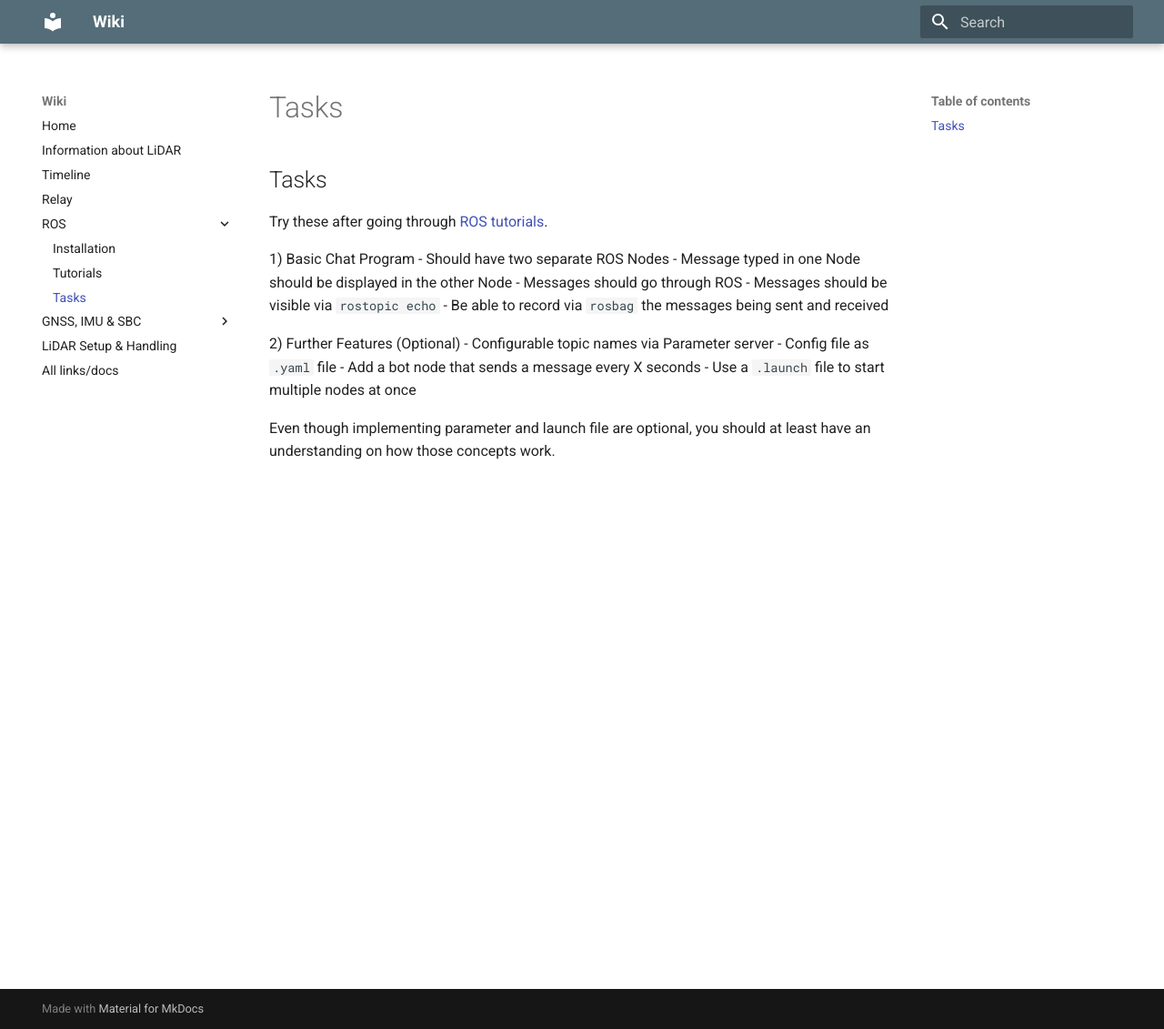
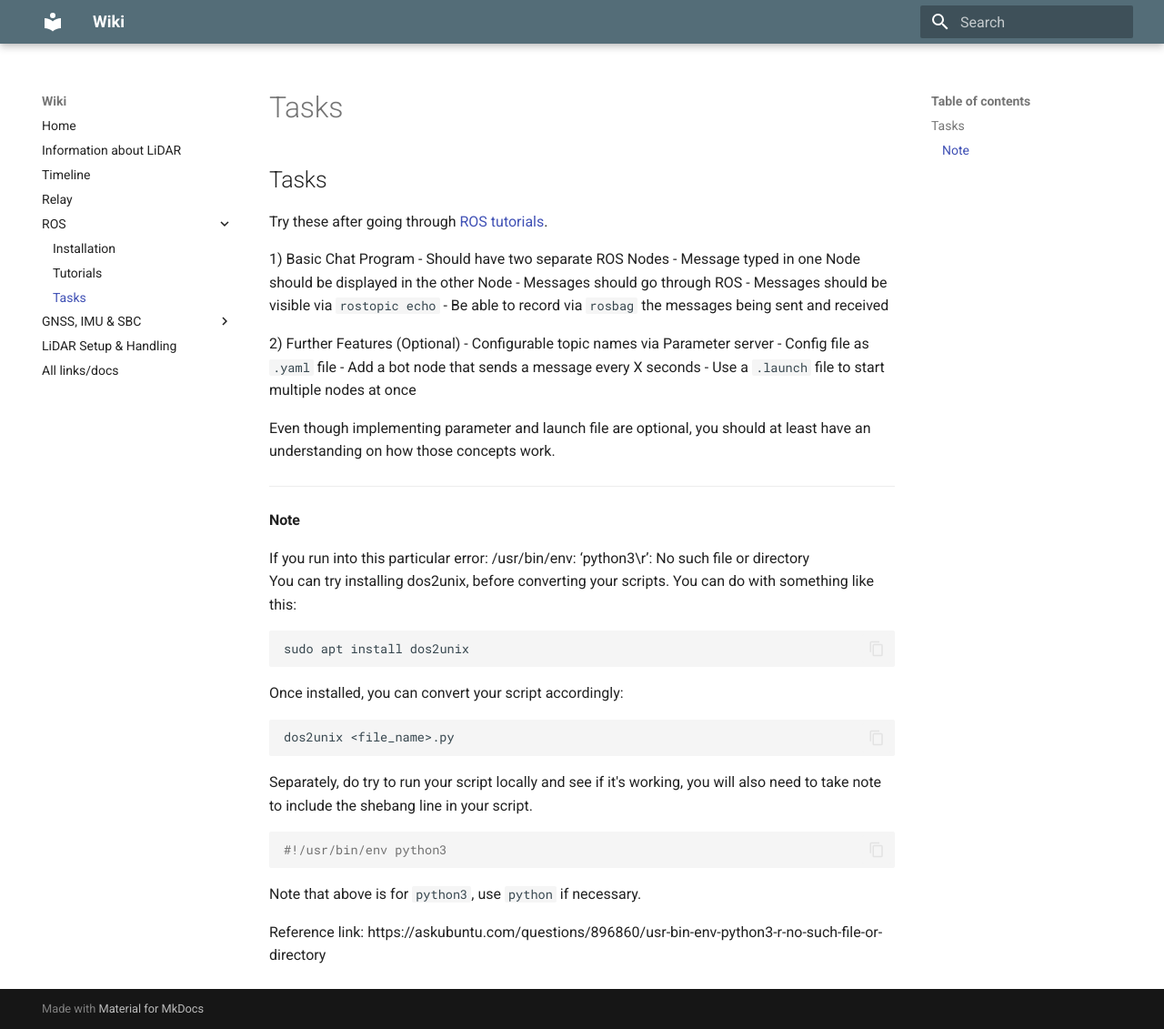
Before and after one commit to 23mel/mkdocs, an MkDocs documentation site: the page built from docs/ros-tasks.md, in a window 1280 px wide and 1131 px high. Shown: the whole window at 91% size. Built offline with MkDocs 1.6.1 and Material for MkDocs 9.7.7, drawn with Linux system fonts in a browser that asks for light colours.

Commit message:
Commit changes

````diff
--- a/docs/ros-tasks.md
+++ b/docs/ros-tasks.md
@@ -15,3 +15,23 @@ Try these after going through [ROS tutorials](ros-tutorials.md).
 - Use a `.launch` file to start multiple nodes at once
 
 Even though implementing parameter and launch file are optional, you should at least have an understanding on how those concepts work.
+___
+#### Note
+If you run into this particular error: /usr/bin/env: ‘python3\r’: No such file or directory
+You can try installing dos2unix, before converting your scripts. You can do with something like this:
+```bash
+sudo apt install dos2unix
+```
+
+Once installed, you can convert your script accordingly:
+```bash
+dos2unix <file_name>.py
+```
+
+Separately, do try to run your script locally and see if it's working, you will also need to take note to include the shebang line in your script.
+```python
+#!/usr/bin/env python3
+```
+Note that above is for `python3`, use `python` if necessary.
+
+Reference link: https://askubuntu.com/questions/896860/usr-bin-env-python3-r-no-such-file-or-directory
````
Also changed, not shown: docs/relay.md (+6 -1 lines), docs/ritz.md (+2 -0 lines), docs/sbc.md (+4 -3 lines), docs/timeline.md (+3 -1 lines), docs/assets/gnss_test.jpg, docs/assets/raj_roi.jpg (added), docs/assets/raj_xyz.jpg (added).
